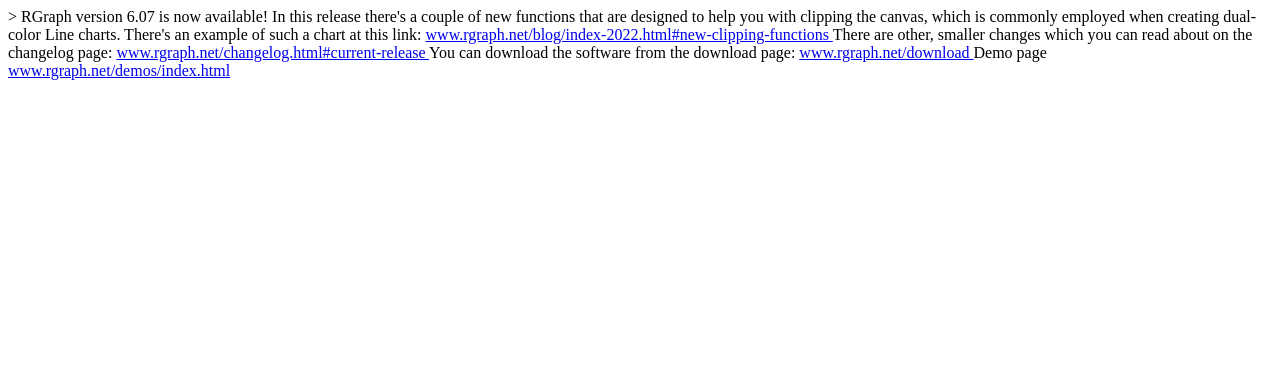
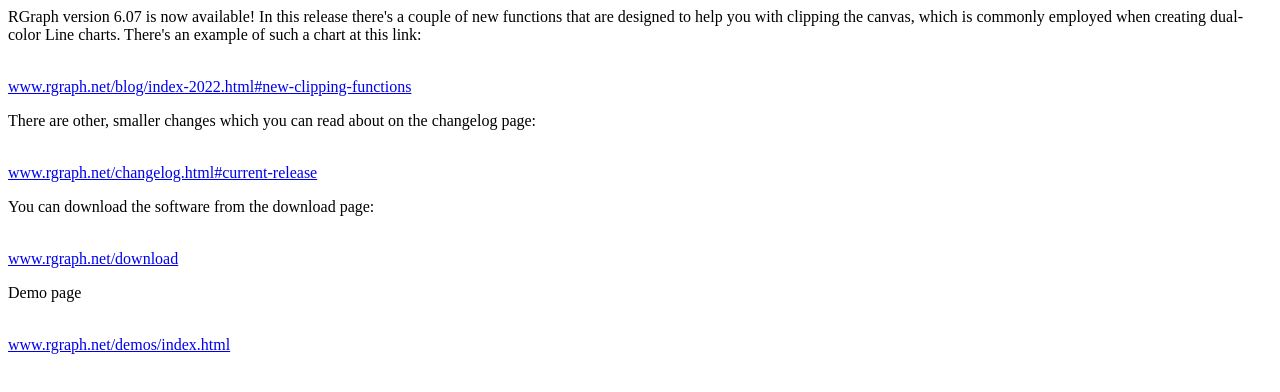
Before and after one commit to semicon/RGraph, a plain HTML site: page index.html in a window 1280 px wide. Drawn offline with Linux system fonts and the light colour scheme.

Commit message:
Update index.html

```diff
--- a/index.html
+++ b/index.html
@@ -1,25 +1,25 @@
 <html>
-    <head></head>>
+    <head></head>
     <body>
-        RGraph version 6.07 is now available! In this release
+        <p>RGraph version 6.07 is now available! In this release
 there's a couple of new functions that are designed to help you with clipping the canvas, which is commonly employed when creating dual-color Line charts. There's an example of such a chart at this link:
-
+        </p><br>
 <a href="https://www.rgraph.net/blog/index-2022.html#new-clipping-functions" target="_blank">
     www.rgraph.net/blog/index-2022.html#new-clipping-functions
 </a>
-There are other, smaller changes which you can read about on the changelog page:
+<p>There are other, smaller changes which you can read about on the changelog page:</p><br>
 
 <a href="https://www.rgraph.net/changelog.html#current-release" target="_blank">
     www.rgraph.net/changelog.html#current-release
 </a>
 
-You can download the software from the download page:
+        <p>You can download the software from the download page:</p><br>
 
 <a href="https://www.rgraph.net/download" target="_blank">
     www.rgraph.net/download
 </a>
 
-Demo page
+        <p>Demo page</p><br>
 
 <a href="https://www.rgraph.net/demos/index.html" target="_blank">
     www.rgraph.net/demos/index.html
```
